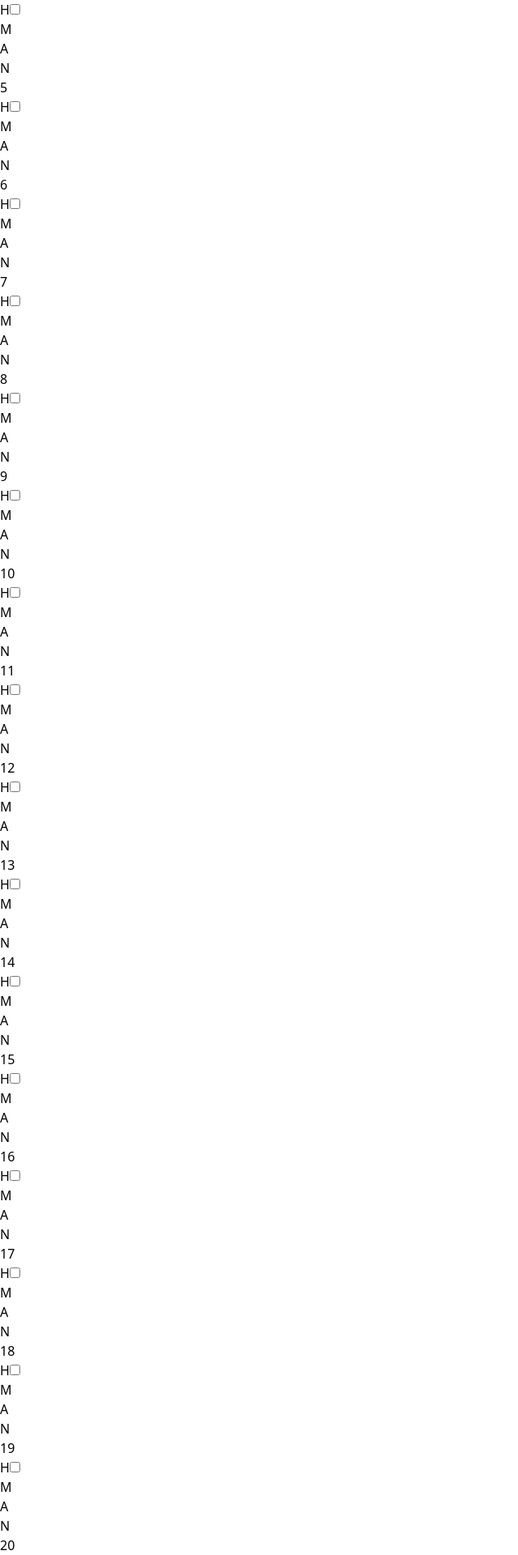
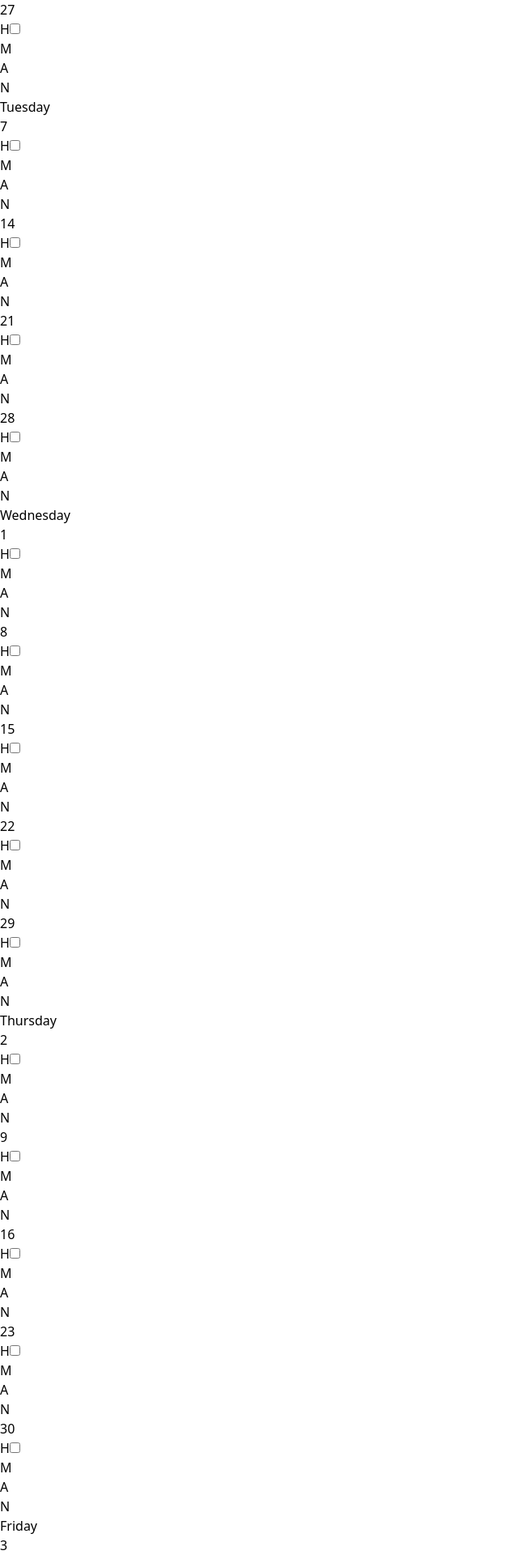
Before and after one commit to eslan21/CalenderCalculator, a React (Vite) app: page / in a window 1280 px wide. Shown: the part 1880-3800 px from the top of the page at 81% size, without its empty margins (0-640 px from the left). Built offline with nearby package versions, Linux system fonts and the light colour scheme.

Commit message:
Ejemplo de calendario

```diff
--- a/src/App.jsx
+++ b/src/App.jsx
@@ -1,18 +1,17 @@
 import { useState } from 'react'
 import React from 'react'
-import { dataContextPrivider } from './Context';
 import { Route, Routes, BrowserRouter } from 'react-router-dom';
 import Layout from './componentes/Layout';
 import AboutMe from './view/AboutMe';
 import Home from './view/Home';
 import NavBar from './componentes/NavBar'
-
+import {DataContextPrivider} from './context'
 function App() {
 
 
   return (
     <>
-      <dataContextPrivider>
+     <DataContextPrivider>
         <BrowserRouter>
           <NavBar />
 
@@ -24,7 +23,7 @@ function App() {
           </Routes>
 
         </BrowserRouter >
-      </dataContextPrivider>
+      </DataContextPrivider>
     </>
   )
 };
--- a/src/Context/index.jsx
+++ b/src/Context/index.jsx
@@ -1,12 +1,21 @@
-import {usaState, createContext} from 'react'
+import {useState, createContext} from 'react'
 
-const dataContext = createContext();
+export const dataContext = createContext();
 
 
 
-export function dataContextPrivider({children}) {
+
+
+export const  DataContextPrivider = ({children})=> {
+
+    const [monthInfo, setmonthInfo] = useState([])
   return (
-    <dataContext.Provider >
+    <dataContext.Provider value={
+        {
+          monthInfo,
+          setmonthInfo
+        }
+    }>
         {children}
     </dataContext.Provider>
   )
--- a/src/utilities/menu.js
+++ b/src/utilities/menu.js
@@ -0,0 +1,19 @@
+import dayjs from 'dayjs'
+
+
+
+export function getDayInformation(d=''){
+
+
+
+    const dayInfoObject ={
+        daysInMonth: dayjs().daysInMonth(),
+        actualDayInMonth: dayjs(`${dayjs().get('year')}-${dayjs().get('month')}${'-'+d}`).get('date'),
+        dayinWeek: dayjs(`${dayjs().get('year')}-${dayjs().get('month')}${'-'+d}`).get('day'),
+
+
+    }
+    return dayInfoObject;
+
+
+}
--- a/src/view/Home/index.jsx
+++ b/src/view/Home/index.jsx
@@ -1,29 +1,93 @@
 import DiaLayout from '../../componentes/DiaLayout'
-import { useState, useEffect } from 'react';
- import  dayjs from 'dayjs'
+import { useState, useEffect, useContext } from 'react';
+import { dataContext } from '../../context';
+import { getDayInformation } from '../../utilities/menu'  //informacion de los dias
+import dayjs from 'dayjs'
 
+
+//Quedamos en que hay que pasarle los datos al componente diaLayout
 const Home = () => {
-
-    const daysInMonth = dayjs().daysInMonth()
-    const [daysMonthArray , setDasysMonthArray] = useState([])
+    //Variable
+    const daysInMonth = getDayInformation().daysInMonth
+    const [daysMonthArray, setDasysMonthArray] = useState([])
+    const contexto = useContext(dataContext)
+    ///UseEffect
     useEffect(() => {
         const daysArray = [];
         for (let i = 1; i <= daysInMonth; i++) {
             daysArray.push(i);
         }
+
         setDasysMonthArray(daysArray);
     }, [daysInMonth]);
+    console.log(dayjs().toDate())
 
     return (
         <>
-             <>
-            <div className="grid grid-cols-1 md:grid-cols-7 grid-rows-5 gap-4 p-4">
+            <>
+                <div className="grid grid-cols-1 md:grid-cols-7 grid-rows-5 gap-4 p-4">
+                    <div>
+                        <p>Monday</p>
 
-                {daysMonthArray.map((item, index) => (
-                    <DiaLayout key={index}  dia={item}/>
-                ))}
-            </div>
-        </>
+                        {daysMonthArray.map((item, index) => {
+
+                            if (getDayInformation(item).dayinWeek === 1) {
+
+                                return <DiaLayout key={index} dia={item} />
+
+                            }
+                        })}
+                    </div>
+                    <div>
+                        <p>Tuesday</p>
+                        {
+
+                        daysMonthArray.map((item, index) => {
+                            if (getDayInformation(item).dayinWeek === 2)
+                                return <DiaLayout key={index} dia={item} />
+                        })}
+                    </div>
+                    <div>
+                        <p>Wednesday</p>
+                        {daysMonthArray.map((item, index) => {
+                            if (getDayInformation(item).dayinWeek === 3)
+                                return <DiaLayout key={index} dia={item} />
+                        })}
+                    </div>
+                    <div>
+                        <p>Thursday</p>
+                        {daysMonthArray.map((item, index) => {
+                            if (getDayInformation(item).dayinWeek === 4)
+                                return <DiaLayout key={index} dia={item} />
+                        })}
+                    </div>
+                    <div>
+                        <p>Friday</p>
+                        {daysMonthArray.map((item, index) => {
+                            if (getDayInformation(item).dayinWeek === 5)
+                                return <DiaLayout key={index} dia={item} />
+                        })}
+                    </div>
+                    <div>
+                        <p>Saturday</p>
+                        {daysMonthArray.map((item, index) => {
+                            if (getDayInformation(item).dayinWeek === 6)
+                                return <DiaLayout key={index} dia={item} />
+                        })}
+                    </div>
+                    <div>
+                        <p>Sunday</p>
+                        {daysMonthArray.map((item, index) => {
+                            if (getDayInformation(item).dayinWeek === 0)
+                                return <DiaLayout key={index} dia={item} />
+                        })}
+                    </div>
+
+                    {/*daysMonthArray.map((item, index) => (
+                        <DiaLayout key={index} dia={item} />
+                    ))*/}
+                </div>
+            </>
 
         </>
     )
```
